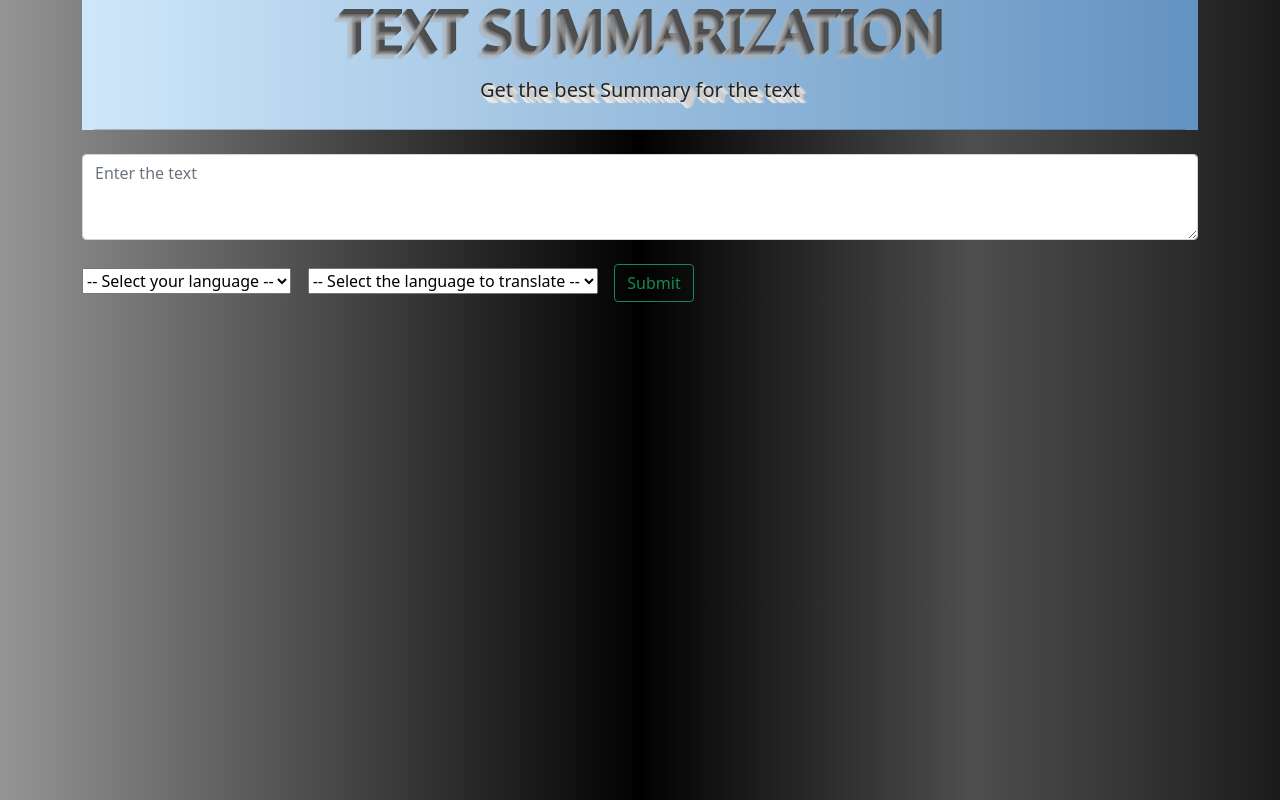
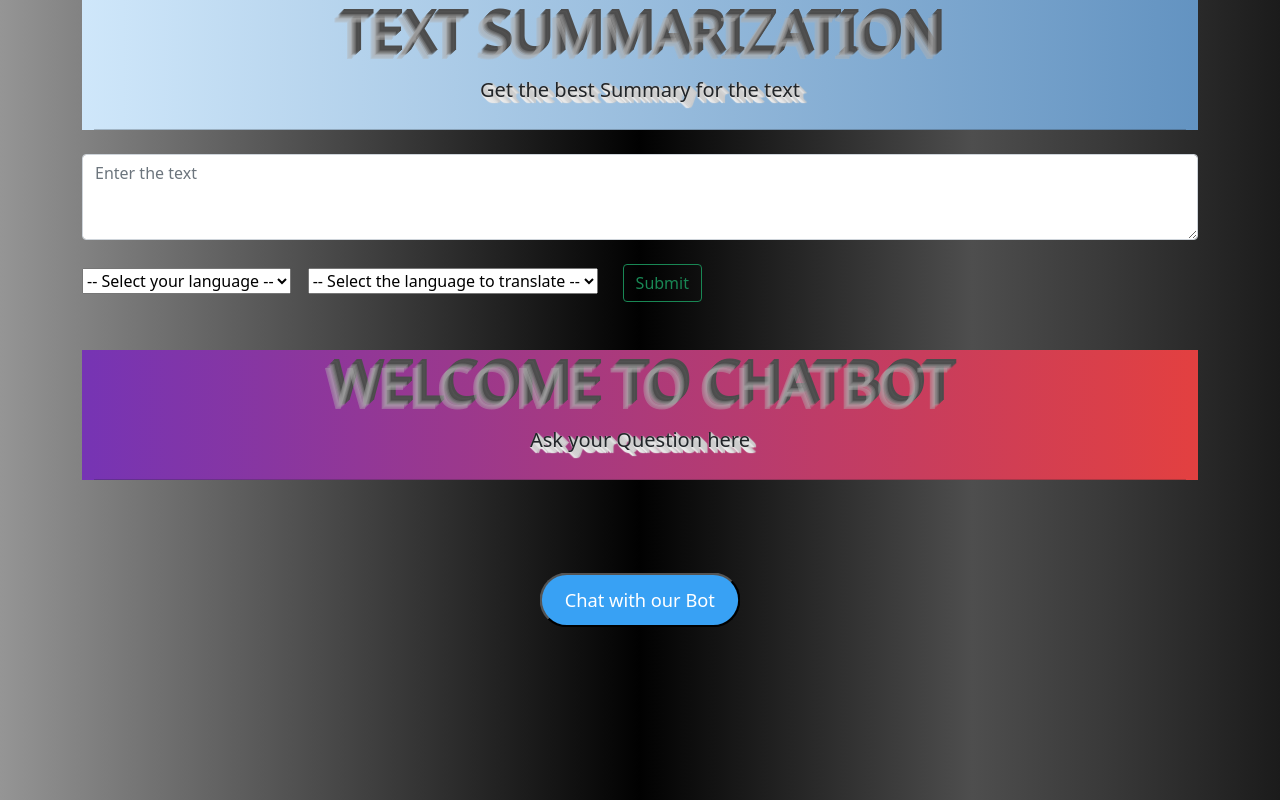
Before and after one commit to nikhil-pnv/text-summarization, a Flask app: page / in a window 1280 px wide. Run offline with Flask 2, Linux system fonts and the light colour scheme.

Commit message:
Second Commit

```diff
--- a/app.py
+++ b/app.py
@@ -1,7 +1,13 @@
-from flask import Flask,  render_template, request
+from flask import Flask, jsonify,  render_template, request
+import json
 from textsum import summarizer, to_eng, text_translate
+import openai
+import gradio as gr
+import re
 from gtts import gTTS
 import os
+
+
 
 app = Flask(__name__)
 sum = ''
@@ -36,7 +42,6 @@ def speak():
     global destlang
     desttxt = None
     print(destlang)
-    x=destlang
     if destlang=="Hindi":
         desttxt= 'hi'
     if destlang == "English":
@@ -61,6 +66,36 @@ def speak():
     os.system('test.mp3')
     return ''
 
+openai.api_key = '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'
+
+def generate_message(prompt):
+    response = openai.Completion.create(
+        engine="text-davinci-002",
+        prompt=prompt,
+        temperature=0.7,
+        max_tokens=1025,
+        top_p=1,
+        frequency_penalty=0,
+        presence_penalty=0,
+        stop=["\n", "Human:", "AI:"]
+    )
+    message = response.choices[0].text.strip()
+    return message
+
+@app.route("/chatbot", methods=['GET','POST'])
+def chatbot():
+    return render_template('chatbot.html')
+
+
+@app.route('/api/chatbot', methods=['POST'])
+def chatbot_api():
+    data = json.loads(request.data)
+    prompt = data['message']
+    message = generate_message(prompt)
+    print(message)
+    return jsonify({'message': message})
+
+
 
 if __name__ == "__main__":
     app.run(debug=True)
--- a/static/style.css
+++ b/static/style.css
@@ -6,6 +6,11 @@ body {
 .jumbotron {
     background: #CFE7fA;
     background: linear-gradient(to right, #CFE7fA 0%, #6393C1 100%);
+}
+
+.jumbotron2 {
+    background: #CFE7fA;
+    background: linear-gradient(to right, #7634b4 0%, #e34040 100%);
 }
 
 .original_title {
@@ -45,3 +50,105 @@ body {
     padding: 20px;
     margin-left: 10px;
 }
+
+.btn-container {
+    display: flex;
+    align-items: center;
+    justify-content: center;
+}
+
+.chatbot-btn {
+    background-color: #2196F3;
+    color: white;
+    padding: 10px 20px;
+    border-radius: 50px;
+    animation-name: pulse;
+    animation-duration: 1s;
+    animation-iteration-count: infinite;
+}
+
+@keyframes pulse {
+    0% {
+        transform: scale(1);
+        background-color: #2196F3;
+    }
+    50% {
+        transform: scale(1.2);
+        background-color: #42A5F5;
+    }
+    100% {
+        transform: scale(1);
+        background-color: #2196F3;
+    }
+}
+
+
+/* Shake animation */
+
+@keyframes shake {
+    0% {
+        transform: translateX(0);
+    }
+    25% {
+        transform: translateX(10px);
+    }
+    50% {
+        transform: translateX(-10px);
+    }
+    75% {
+        transform: translateX(10px);
+    }
+    100% {
+        transform: translateX(0);
+    }
+}
+
+
+/* Scale animation */
+
+@keyframes scale {
+    0% {
+        transform: scale(1);
+    }
+    50% {
+        transform: scale(1.2);
+    }
+    100% {
+        transform: scale(1);
+    }
+}
+
+
+/* Chatbox styles */
+
+#chatbox {
+    background-color: #f1f1f1;
+    border: 2px solid #ccc;
+    height: 200px;
+    overflow-y: scroll;
+    padding: 10px;
+    animation: shake 0.5s ease-in-out;
+}
+
+
+/* Message input styles */
+
+#message-input {
+    width: 70%;
+    padding: 10px;
+    border: none;
+    border-radius: 20px;
+    box-shadow: 0 0 10px rgba(0, 0, 0, 0.2);
+    animation: scale 0.5s ease-in-out;
+}
+
+
+/* Chatbot message styles */
+
+#chatbox p:last-of-type {
+    background-color: #d3d3d3;
+    padding: 10px;
+    margin: 10px 0;
+    border-radius: 10px;
+    animation: scale 0.5s ease-in-out;
+}
--- a/templates/index.html
+++ b/templates/index.html
@@ -17,8 +17,8 @@
         <div class="jumbotron">
             <div class="container">
                 <h1 class="display-4" style="text-align: center; color: transparent;
-                text-shadow: -4px 4px rgba(179,179,179,.4), -3px 3px rgba(153,153,153,.2), -2px 2px rgba(179,179,179,.2), -1px 1px rgba(179,179,179,.2), 0px 0px rgba(128,128,128,.5), 1px -1px rgba(77,77,77,.6), 2px -2px rgba(77,77,77,.7), 3px -3px rgba(82,82,82,.8), 4px -4px rgba(77,77,77,.9), 5px -5px rgba(77,77,77,1);">TEXT SUMMARIZATION</h1>
-                <p class="lead" style="text-align: center; text-shadow: 1px 0px 1px #CCCCCC, 0px 1px 1px #EEEEEE, 2px 1px 1px #CCCCCC, 1px 2px 1px #EEEEEE, 3px 2px 1px #CCCCCC, 2px 3px 1px #EEEEEE, 4px 3px 1px #CCCCCC, 3px 4px 1px #EEEEEE, 5px 4px 1px #CCCCCC, 4px 5px 1px #EEEEEE, 6px 5px 1px #CCCCCC, 5px 6px 1px #EEEEEE, 7px 6px 1px #CCCCCC;">Get the best Summary for the text</p>
+                text-shadow: -4px 4px rgba(179,179,179,.4), -3px 3px rgba(153,153,153,.2), -2px 2px rgba(179,179,179,.2), -1px 1px rgba(179,179,179,.2), 0px 0px rgba(128,128,128,.5), 1px -1px rgba(77,77,77,.6), 2px -2px rgba(77,77,77,.7), 3px -3px rgba(82,82,82,.8), 4px -4px rgba(77,77,77,.9), 5px -5px rgba(77,77,77,1);"><strong>TEXT SUMMARIZATION</strong></h1>
+                <p class="lead" style="text-align: center; text-shadow: 1px 0px 1px #CCCCCC, 0px 1px 1px #EEEEEE, 2px 1px 1px #CCCCCC, 1px 2px 1px #EEEEEE, 3px 2px 1px #CCCCCC, 2px 3px 1px #EEEEEE, 4px 3px 1px #CCCCCC, 3px 4px 1px #EEEEEE, 5px 4px 1px #CCCCCC, 4px 5px 1px #EEEEEE, 6px 5px 1px #CCCCCC, 5px 6px 1px #EEEEEE, 7px 6px 1px #CCCCCC;"><strong>Get the best Summary for the text </strong></p>
                 <hr class="my-4">
             </div>
         </div>
@@ -48,15 +48,29 @@
                 <option name="zh-TW">Chinese</option>
                 <option name="bn">Bengali</option>
                 <option name="fr">French</option>
-              </select> &nbsp;&nbsp;
+              </select> &nbsp;&nbsp;&nbsp;&nbsp;
             <button type="submit" class="btn btn-outline-success">Submit</button>
         </form>
     </div>
+    <br> <br>
+    <div class="container">
+        <div class="jumbotron2">
+            <div class="container">
+                <h1 class="display-4" style="text-align: center; color: transparent;
+                text-shadow: -4px 4px rgba(179,179,179,.4), -3px 3px rgba(153,153,153,.2), -2px 2px rgba(179,179,179,.2), -1px 1px rgba(179,179,179,.2), 0px 0px rgba(128,128,128,.5), 1px -1px rgba(77,77,77,.6), 2px -2px rgba(77,77,77,.7), 3px -3px rgba(82,82,82,.8), 4px -4px rgba(77,77,77,.9), 5px -5px rgba(77,77,77,1);"><strong>WELCOME TO CHATBOT</strong></h1>
+                <p class="lead" style="text-align: center; text-shadow: 1px 0px 1px #CCCCCC, 0px 1px 1px #EEEEEE, 2px 1px 1px #CCCCCC, 1px 2px 1px #EEEEEE, 3px 2px 1px #CCCCCC, 2px 3px 1px #EEEEEE, 4px 3px 1px #CCCCCC, 3px 4px 1px #EEEEEE, 5px 4px 1px #CCCCCC, 4px 5px 1px #EEEEEE, 6px 5px 1px #CCCCCC, 5px 6px 1px #EEEEEE, 7px 6px 1px #CCCCCC;"><strong> Ask your Question here</strong></p>
+                <hr class="my-4">
+            </div>
+        </div>
+        <br><br> <br>
+        <form action="/chatbot" method="POST">
+            <div class="btn-container">
+                <button type="submit" class="chatbot-btn">Chat with our Bot</button>
+            </div>
+        </form>
 
 
-
-
-    <script src="https://cdn.jsdelivr.net/npm/bootstrap@5.3.0-alpha1/dist/js/bootstrap.bundle.min.js" integrity="sha384-w76AqPfDkMBDXo30jS1Sgez6pr3x5MlQ1ZAGC+nuZB+EYdgRZgiwxhTBTkF7CXvN" crossorigin="anonymous"></script>
+        <script src="https://cdn.jsdelivr.net/npm/bootstrap@5.3.0-alpha1/dist/js/bootstrap.bundle.min.js" integrity="sha384-w76AqPfDkMBDXo30jS1Sgez6pr3x5MlQ1ZAGC+nuZB+EYdgRZgiwxhTBTkF7CXvN" crossorigin="anonymous"></script>
 </body>
 
 </html>
```
Also changed, not shown: templates/chatbot.html (added, +43 -0 lines), 13 other files.
